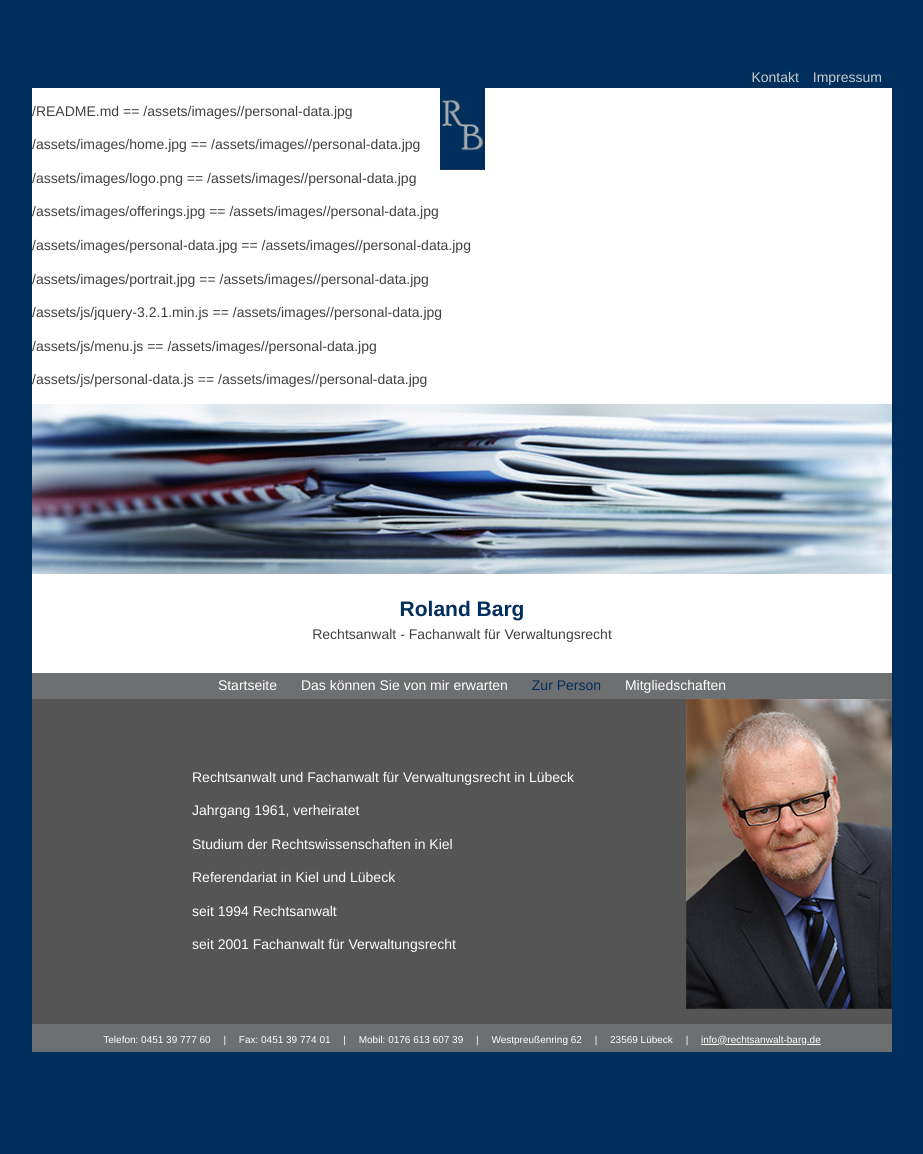
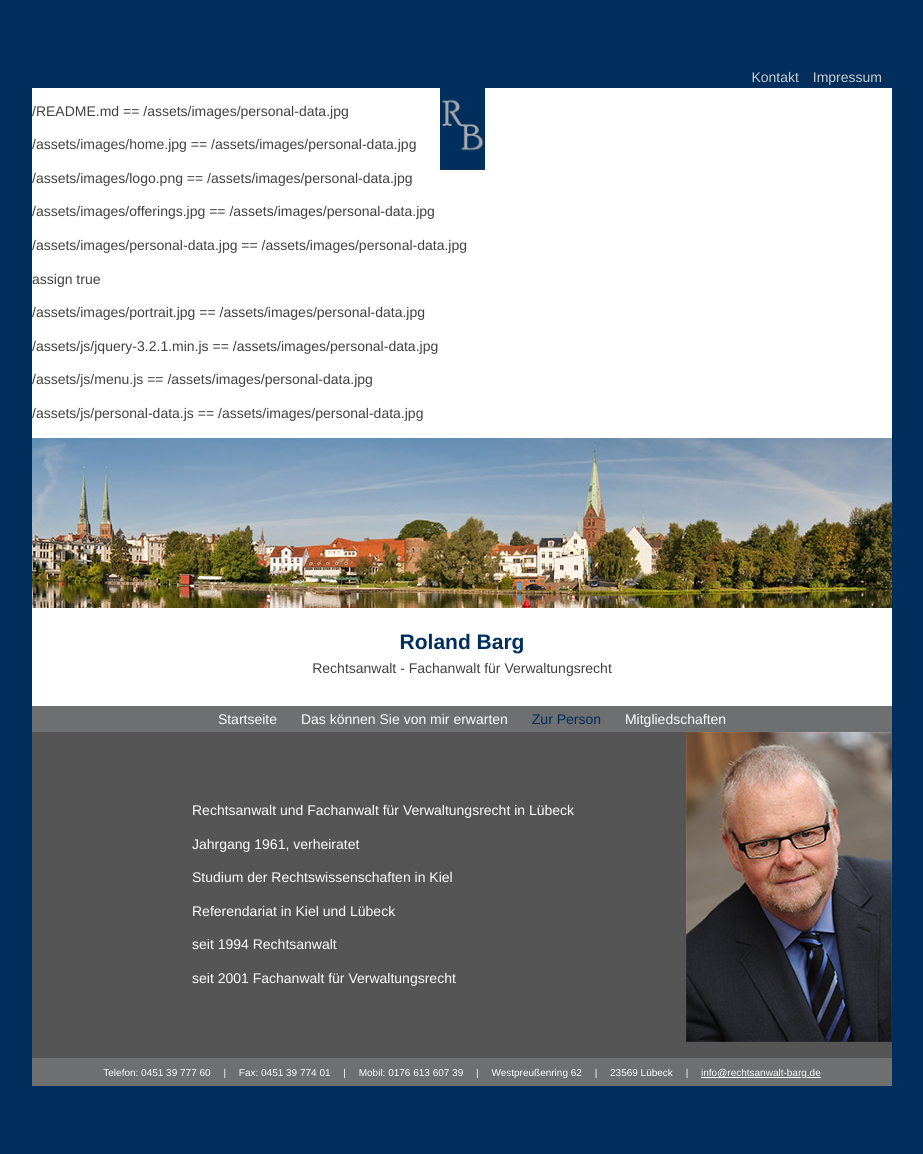
Before and after one commit to RWCB/rechtsanwalt-barg, a Jekyll site: the page built from personal-data.md, in a window 1280 px wide. Shown: the whole page, without its empty margins (178-1101 px from the left). Built offline with Jekyll 4.4.1, drawn with Linux system fonts in a browser that asks for light colours; our own code applies the rules of GitHub Pages for plain Markdown files; a script that is not in the unit is left out; the repository's description, which GitHub fills in, is left out; before the commit the page ends 1120 px from its top, so only the background shows below that.

Commit message:
Update default.html

```diff
--- a/_layouts/default.html
+++ b/_layouts/default.html
@@ -26,7 +26,7 @@
         {{ topmenu | markdownify }}
       </topmenu>
 
-      {% capture imageUrl %}{{page.url | prepend: '/assets/images/' | replace:'.html','.jpg'}}{% endcapture %}
+      {% capture imageUrl %}{{page.url | prepend: '/assets/images' | replace:'.html','.jpg'}}{% endcapture %}
       {% assign exists = false %}
       {% for image in site.static_files %}
       <p>{{image.path}} == {{imageUrl}}</p>
```
